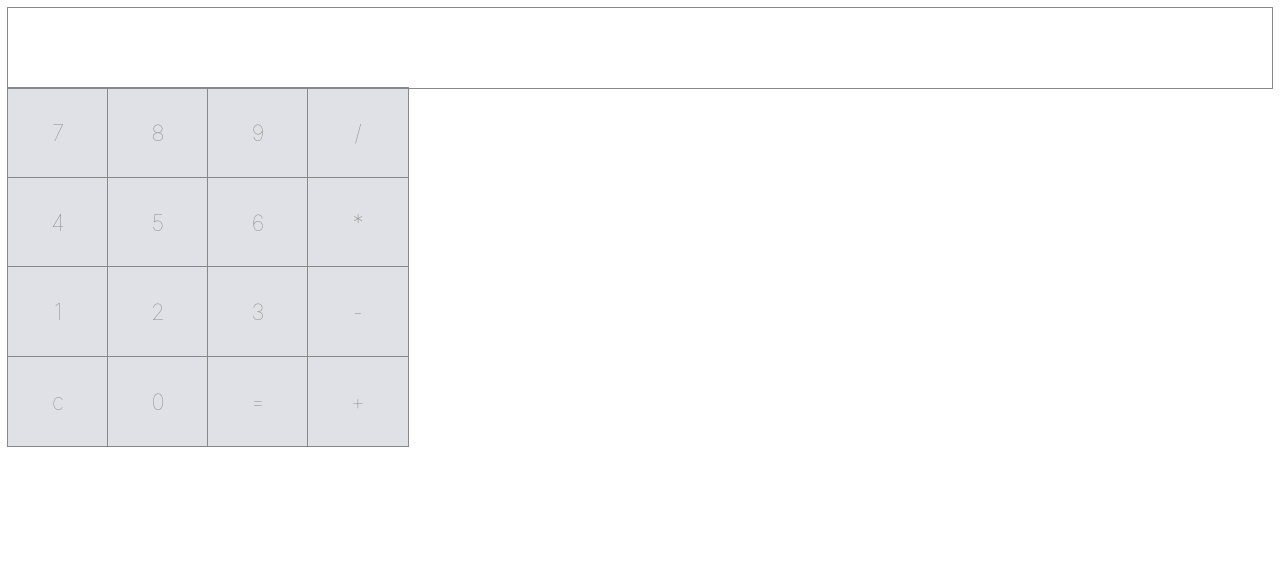
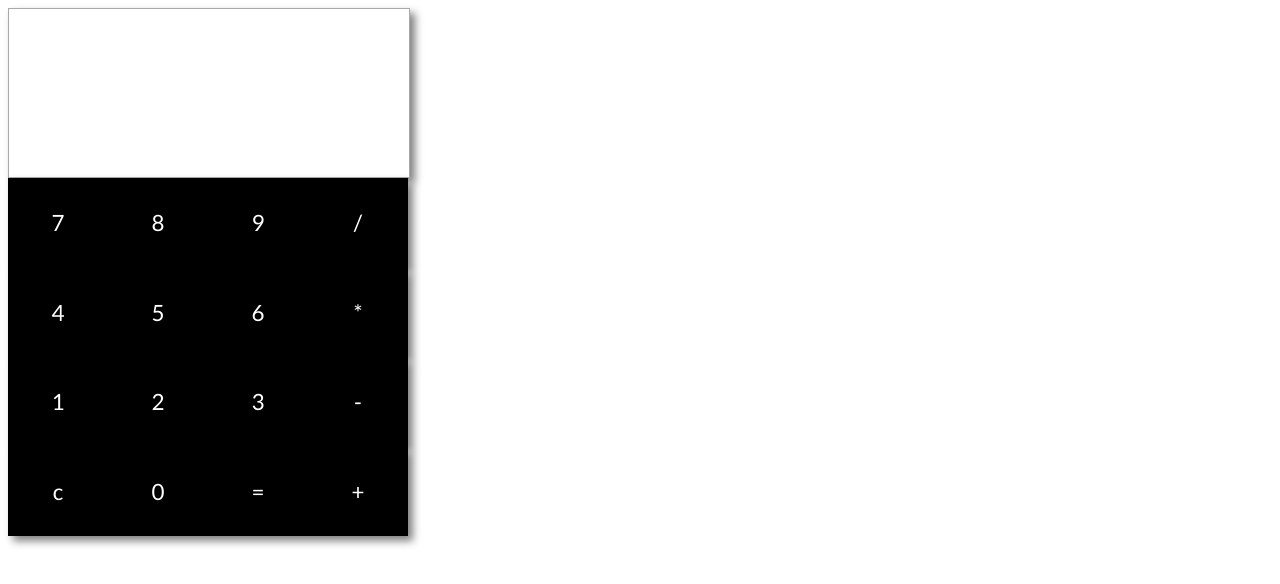
Before and after one commit to rubyszk/calculator, a React (Create React App) app: page / in a window 1280 px wide. Shown: the top 584 px of the page. Built offline with nearby package versions, Linux system fonts and the light colour scheme.

Commit message:
some styling

```diff
--- a/package.json
+++ b/package.json
@@ -6,6 +6,7 @@
     "mathjs": "^6.2.3",
     "react": "^16.10.2",
     "react-dom": "^16.10.2",
+    "react-keydown": "^1.9.12",
     "react-scripts": "3.2.0"
   },
   "scripts": {
--- a/src/App.css
+++ b/src/App.css
@@ -1,12 +1,16 @@
+@import url('https://fonts.googleapis.com/css?family=Lato&display=swap');
+
 .app {
   display: flex;
   justify-content: center;
   align-items: center;
-  height: 100vh;
-  width: 100%;
+  /* height: 100vh; */
+  /* width: 100%; */
+  /* box-shadow: 20px 20px black; */
 }
 
 .calculator {
+  font-family: 'Lato', sans-serif;
   width: 400px;
   height: 600px;
 }
@@ -14,4 +18,9 @@
 .row {
   display: flex;
   width: 100%;
+  box-shadow: 5px 5px 8px grey;
 }
+
+#symbol {
+  color: gray;
+}
--- a/src/App.js
+++ b/src/App.js
@@ -2,9 +2,8 @@ import React from 'react';
 import Button from './components/Buttons';
 import Result from './components/Result';
 import './App.css';
-// import * as math from 'mathjs';
+const math = require('mathjs')
 
-const math = require('mathjs')
 
 class App extends React.Component {
   constructor(props) {
@@ -25,6 +24,23 @@ class App extends React.Component {
   equal = () => {
     this.setState({result: eval(this.state.result)})
   }
+
+  // keys = (key) => {
+
+  //   const keydown = event => {
+  //     if(event) {
+  //       this.setState({result: this.state.result + nums })
+  //     }
+  //   }
+  //    useEffect(() => {
+  //      window.addEventListener("keydown", keydown)
+  //      return() => {
+  //        window.removeEventListener("keydown", keydown)
+  //      }
+  //    })
+  // }
+
+
 
   render() {
   return (
@@ -53,7 +69,7 @@ class App extends React.Component {
           <Button handleClick={this.clear}>c</Button>
           <Button handleClick={this.calculate}>0</Button>
           <Button handleClick={this.equal}>=</Button>
-          <Button handleClick={this.calculate}>+</Button>
+          <Button id="symbol" handleClick={this.calculate}>+</Button>
         </div>
       </div>
     </div>
--- a/src/index.css
+++ b/src/index.css
@@ -11,21 +11,23 @@ body {
   display: flex;
   justify-content: center;
   align-items: center;
-  font-weight: lighter;
   font-size: 1.4em;
-  background-color: #e0e1e6;
-  color: #888888;
+  background-color: black;
+  color: white;
   flex: 1;
-  outline: 1px solid #888888;
 }
 
 .result {
-  height: 4em;
+  font-family: 'Lato', sans-serif;
+  font-size: 3em;
+  height: 3.5em;
+  width: 400px;
   display: flex;
-  justify-content: flex-end;
-  align-items: center;
+  /* justify-content: space-around; */
+  align-items: left;
   background-color: white;
   color: black;
-  padding: 0.5em;
-  outline: 1px solid #888888;
+  /* padding: 0.5em; */
+  border: 1px solid darkgray;
+  box-shadow: 5px 5px 8px grey;
 }
```
Also changed, not shown: 1 other file (tests, documents, lock files or other folders).
